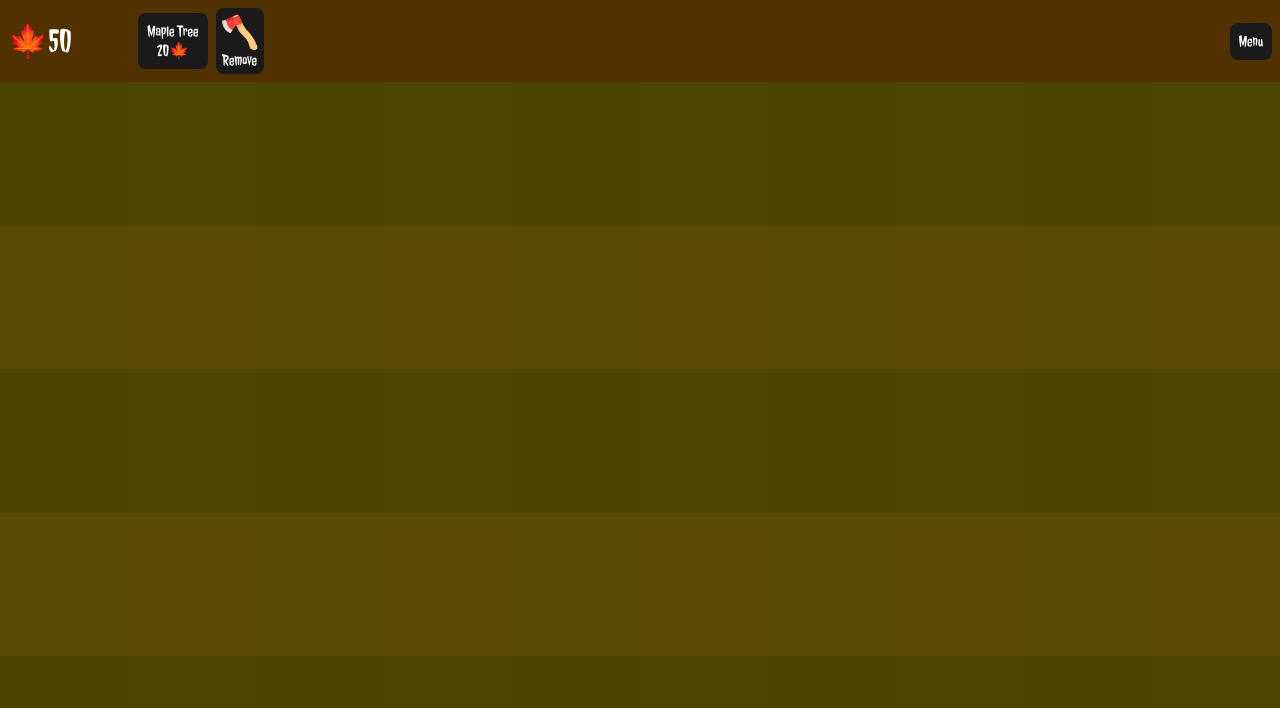
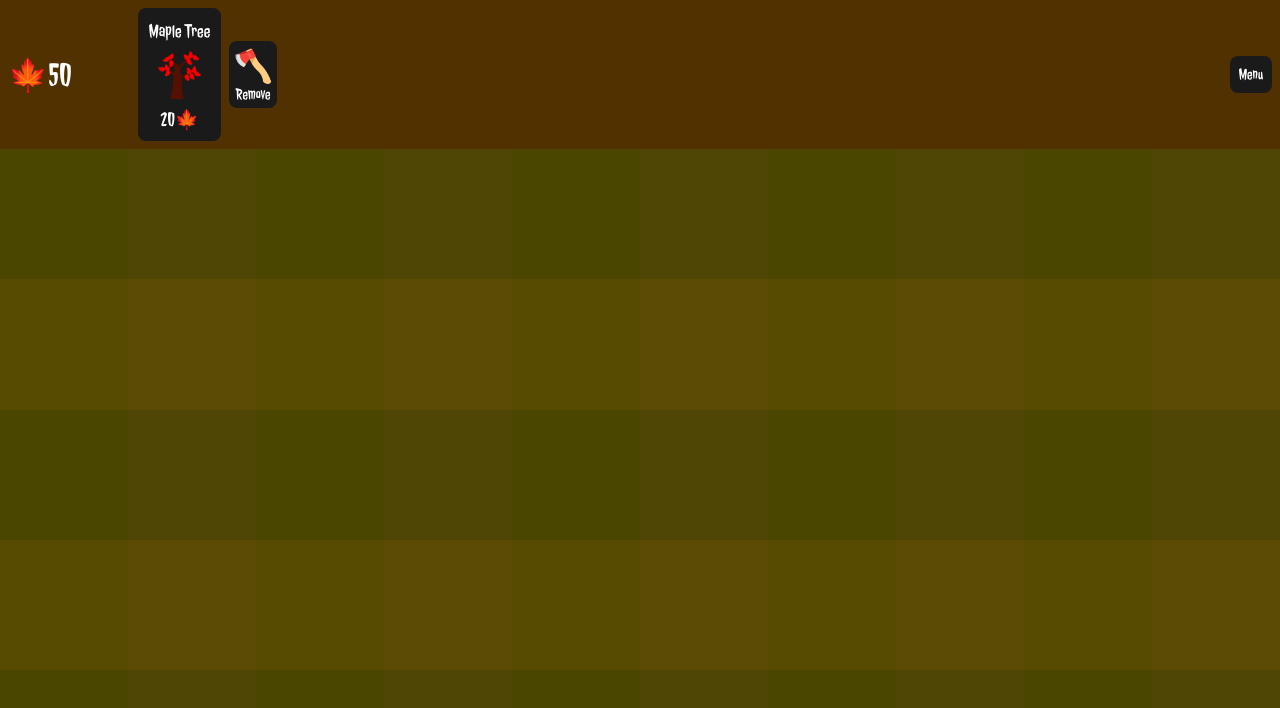
Before and after one commit to Axwabo/pumpkins-vs-undead, a Vue app: page / in a window 1280 px wide. Both pictures are taken after a click on the button "Play". Shown: the top 708 px of the page. Built offline with nearby package versions, Linux system fonts and the light colour scheme.

Commit message:
cursor & font size improvements

```diff
--- a/src/components/Card.vue
+++ b/src/components/Card.vue
@@ -14,8 +14,8 @@ const cost = pumpkinCosts[type];
 
 <template>
     <button class="card" :disabled="leaves < cost" :draggable="leaves >= cost" v-on:dragstart="dragging = type">
-        <span :class="[ 'image', toClass(type) ]"></span>
         <span>{{ type }}</span>
+        <span :class="[ 'pumpkin', toClass(type) ]"></span>
         <span>{{ cost }}🍁</span>
     </button>
 </template>
@@ -24,5 +24,17 @@ const cost = pumpkinCosts[type];
 .card {
     display: grid;
     place-items: center;
+    cursor: not-allowed;
+    gap: 0.5rem;
+    font-size: 1.2rem;
+}
+
+.card[draggable='true'] {
+    cursor: grab;
+}
+
+.pumpkin {
+    width: 100%;
+    height: 3rem;
 }
 </style>
--- a/src/components/Menu.vue
+++ b/src/components/Menu.vue
@@ -29,6 +29,7 @@ defineExpose({
 <style scoped>
 dialog {
     text-align: center;
+    font-size: 1.5em;
 }
 
 h1, h2, p {
--- a/src/components/NavBar.vue
+++ b/src/components/NavBar.vue
@@ -43,6 +43,7 @@ const menuDialog = useTemplateRef("menu");
 
 #remove {
     padding: 0.2rem;
+    cursor: grab;
 }
 
 .emoji {
```
